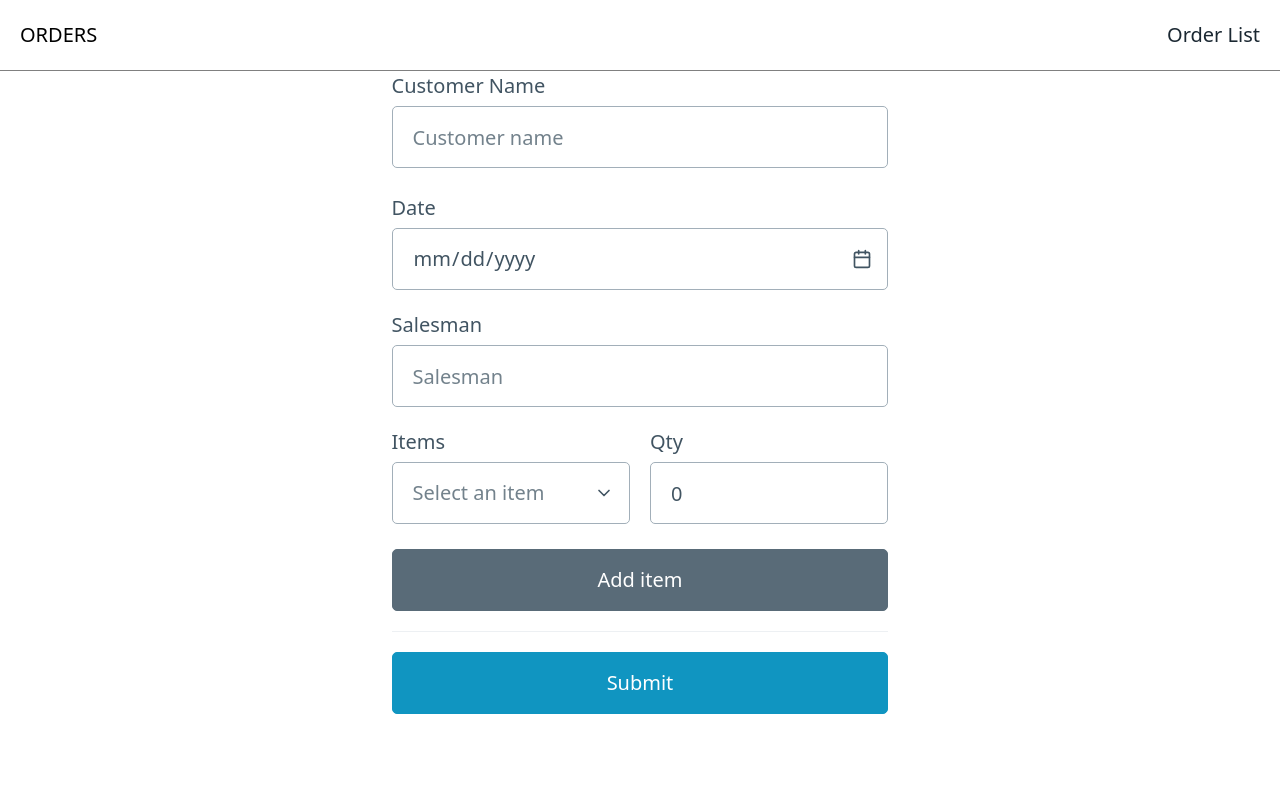
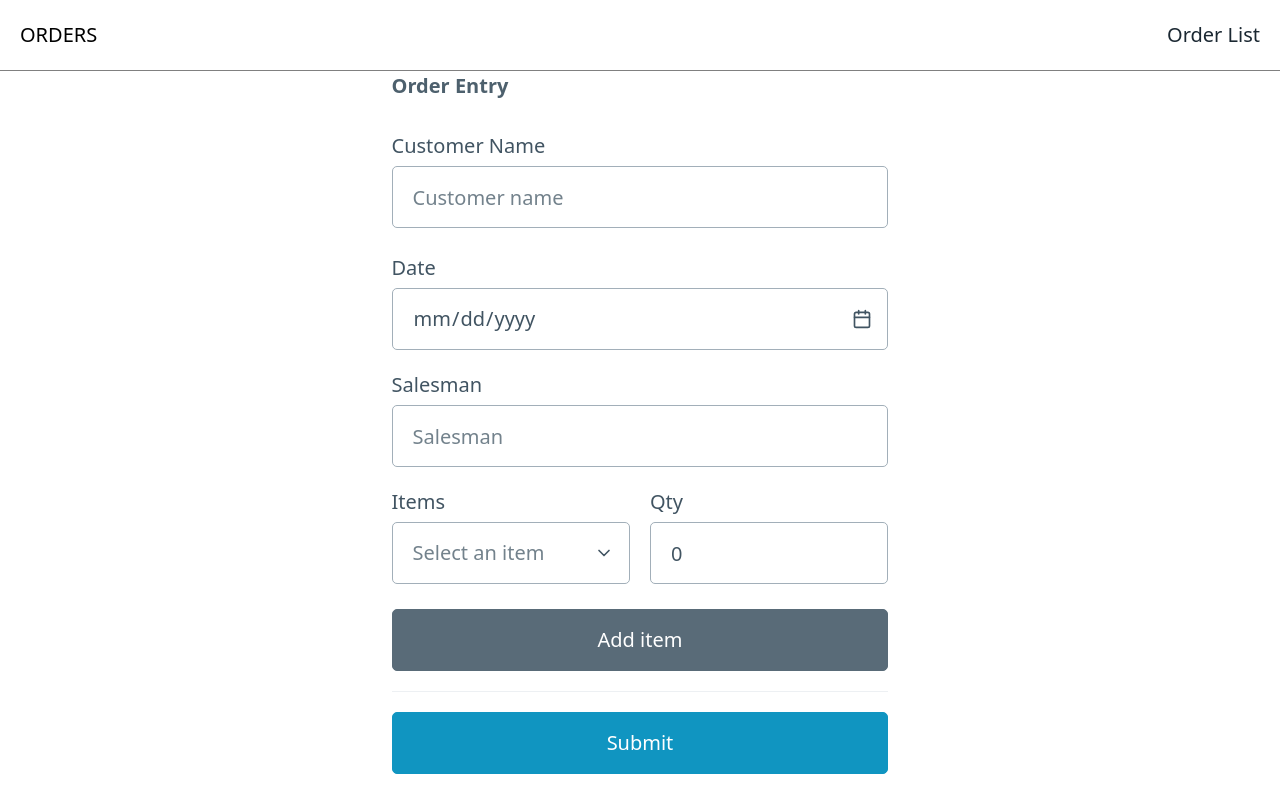
Before and after one commit to pattnaik-soumitri/aus-order-app, a Vue app: page / in a window 1280 px wide. Shown: the top 812 px of the page. Built offline with nearby package versions, Linux system fonts and the light colour scheme.

Commit message:
- added page header in order entry page

```diff
--- a/src/views/OrderEntry.vue
+++ b/src/views/OrderEntry.vue
@@ -45,6 +45,7 @@ const submit = async () => {
     <section>
         <div class="grid">
             <div class="order-form">
+                <h6>Order Entry</h6>
                 <form @submit.prevent="submit">
                     <label for="customer_name">
                         Customer Name
```
